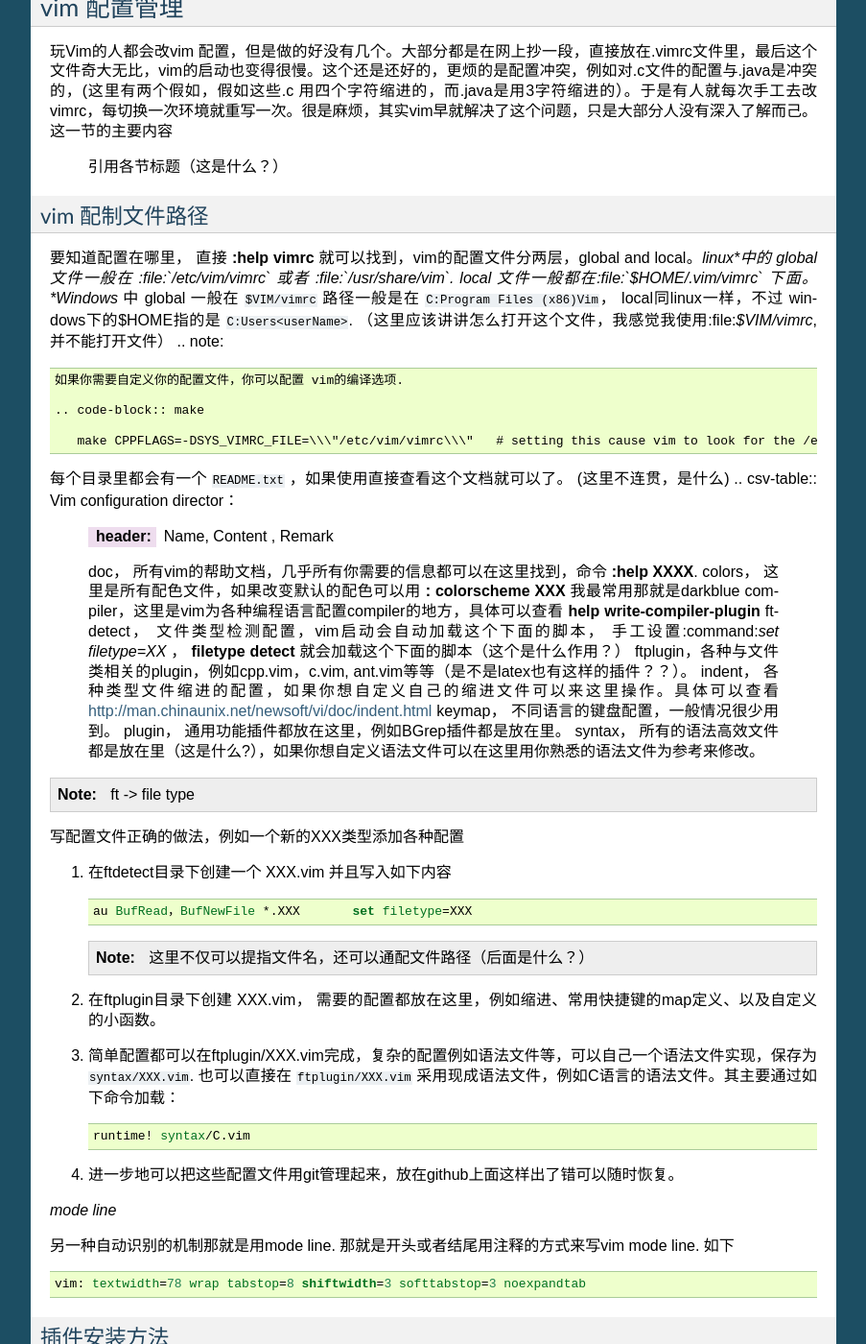
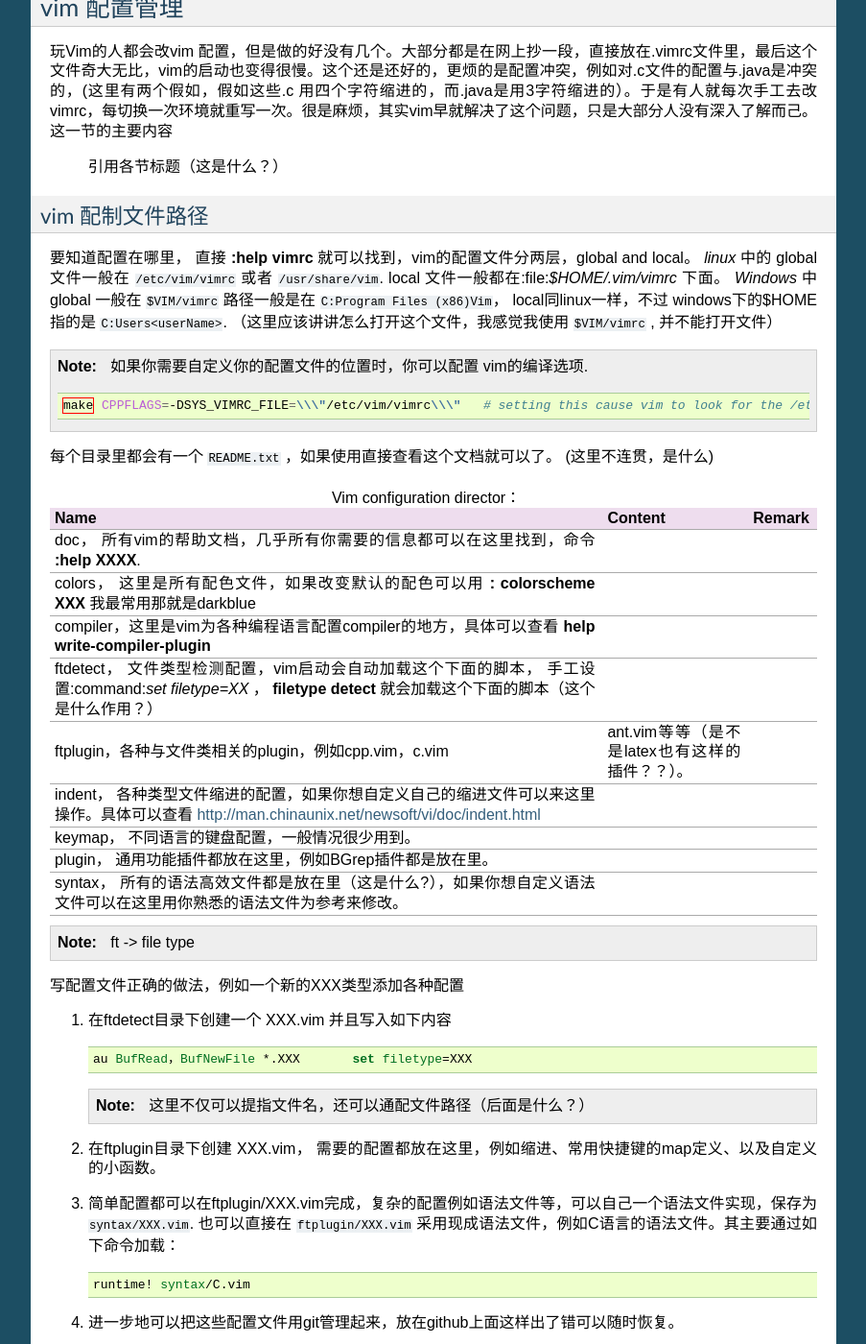
Before and after one commit to gwli/VimSkill, a Sphinx documentation site: the page built from source/Stage_1.rst, in a window 1280 px wide and 1400 px high, scrolled down 3964 px. Shown: the whole window at 96% size, without its empty margins (198-1101 px from the left). Built offline with Sphinx 7.4.7, drawn with Linux system fonts in a browser that asks for light colours; some of the changed lines change nothing that is shown; some of the changed text lies outside the part shown.

Commit message:
修添加写标题的例子，以及一些格式错误

```diff
--- a/source/Stage_1/vim_command.rst
+++ b/source/Stage_1/vim_command.rst
@@ -9,6 +9,7 @@
 这里只讲一些经常会用到，但是前面又没有提到命令吧. 按照模式来讲吧
 
 Vim经常被人吐槽的各种模式的切换。特别一个小的改动就来回切换切回来。vim 针对这些也有了一些改进，在每一种模式都会通过组合键提供临时执行其他模式的命令，执行完自动切回当前模式。
+
 各个模式下的命令
 ================
 
@@ -119,6 +120,22 @@
 当你想条件式的替换的时候，利用 :command:`:g` 是再合适不过了。 这个会在后面的例子体现出来，这个命令再加上宏录制功能，就无非强大了。
 另外那就是用查询了，例如
 
+命令 :t
+-------
+
+例如把自把标题一下自动添加=号呢
+
+.. code-block::
+
+   header1
+     ||
+     \/
+   header1
+   =======
+
+:command:`t.|s/./=/g` 就可以了，如果标题是中文  :command:`t.|s/./==/g`
+
+
 处理偶数行处理
 ^^^^^^^^^^^^^^
 perform a substitute on every other line
@@ -142,6 +159,7 @@
 .. code-block:: vim
 
    :g/|/norm 2f|r*     " replace 2nd | with a star
+
 
 
 
--- a/source/Stage_1/vim_configurationManagement.rst
+++ b/source/Stage_1/vim_configurationManagement.rst
@@ -11,11 +11,12 @@
 vim 配制文件路径
 ================
 
-要知道配置在哪里， 直接 :command:`:help vimrc` 就可以找到，vim的配置文件分两层，global and local。*linux*中的 global 文件一般在 :file:`/etc/vim/vimrc` 或者 :file:`/usr/share/vim`. local 文件一般都在:file:`$HOME/.vim/vimrc` 下面。 *Windows* 中 global 一般在 :file:`$VIM/vimrc` 路径一般是在 :file:`C:\Program Files (x86)\Vim`， local同linux一样，不过 windows下的$HOME指的是 :file:`C:\Users\<userName>`.
-（这里应该讲讲怎么打开这个文件，我感觉我使用:file:`$VIM/vimrc`, 并不能打开文件）
+要知道配置在哪里， 直接 :command:`:help vimrc` 就可以找到，vim的配置文件分两层，global and local。 *linux* 中的 global 文件一般在 :file:`/etc/vim/vimrc` 或者 :file:`/usr/share/vim`. local 文件一般都在:file:`$HOME/.vim/vimrc` 下面。 *Windows* 中 global 一般在 :file:`$VIM/vimrc` 路径一般是在 :file:`C:\Program Files (x86)\Vim`， local同linux一样，不过 windows下的$HOME指的是 :file:`C:\Users\<userName>`.
+（这里应该讲讲怎么打开这个文件，我感觉我使用 :file:`$VIM/vimrc` , 并不能打开文件）
+
 .. note::
 
-   如果你需要自定义你的配置文件，你可以配置 vim的编译选项.
+   如果你需要自定义你的配置文件的位置时，你可以配置 vim的编译选项.
 
    .. code-block:: make
 
@@ -23,6 +24,7 @@
 
 每个目录里都会有一个 :file:`README.txt` ，如果使用直接查看这个文档就可以了。
 (这里不连贯，是什么)
+
 .. csv-table:: Vim configuration director：
    :header: Name, Content , Remark
 
```
